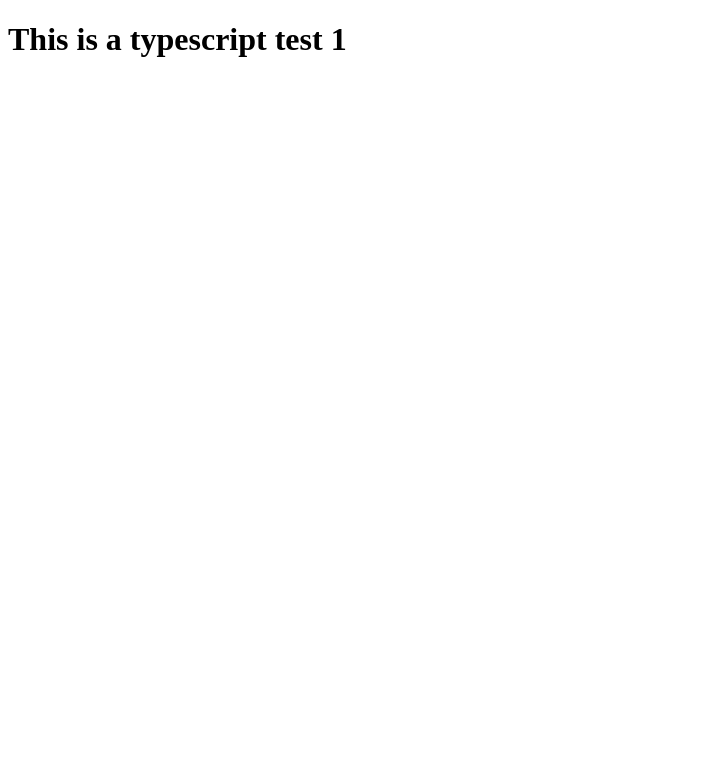
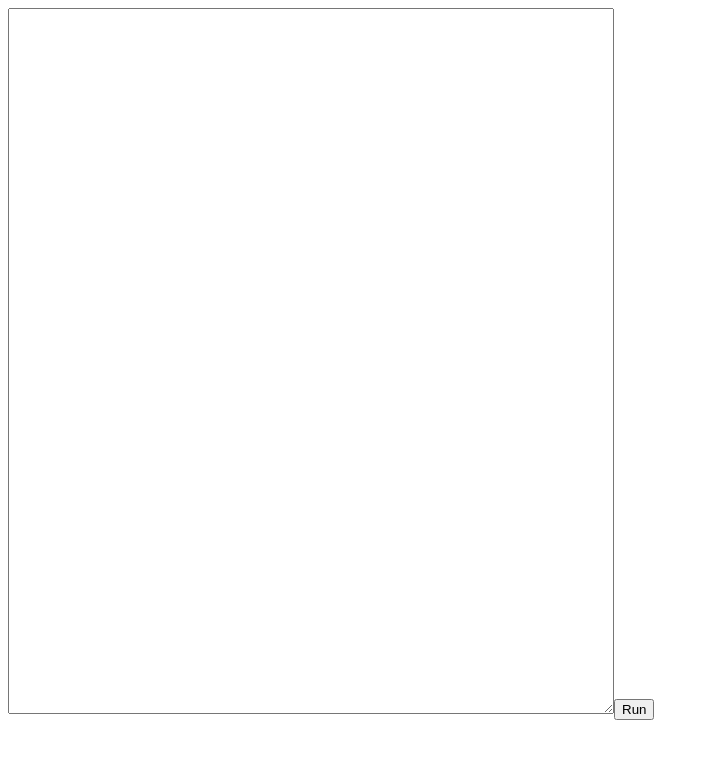
Before and after one commit to jetpackpony/encrypted-journal, a Preact app: page / in a window 1280 px wide. Shown: the top 758 px of the page, without its empty margins (0-709 px from the left). Built offline with nearby package versions, Linux system fonts and the light colour scheme.

Commit message:
Add a simple editor

```diff
--- a/src/App.tsx
+++ b/src/App.tsx
@@ -1,6 +1,6 @@
 import { h } from 'preact';
+import Editor from './components/Editor';
 
-const test = (num: number) => num;
-const App = () => <h1>This is a typescript test {test(1)}</h1>;
+const App = () => <Editor/>;
 
 export default App;
--- /dev/null
+++ b/src/components/Editor.tsx
@@ -0,0 +1,23 @@
+import { h } from 'preact';
+import { useState } from 'preact/hooks';
+
+const Editor = () => {
+  const [text, setText] = useState("");
+  const updateText = (e) => {
+    setText(e.target.value);
+  };
+  const run = (e) => {
+    e.preventDefault();
+    console.log("Text: ", text);
+  };
+  return (
+    <div>
+      <textarea style={{ width:"600px", height:"700px"}} onInput={updateText}>
+        {text}
+      </textarea>
+      <button onClick={run}>Run</button>
+    </div>
+  )
+};
+
+export default Editor;
```
